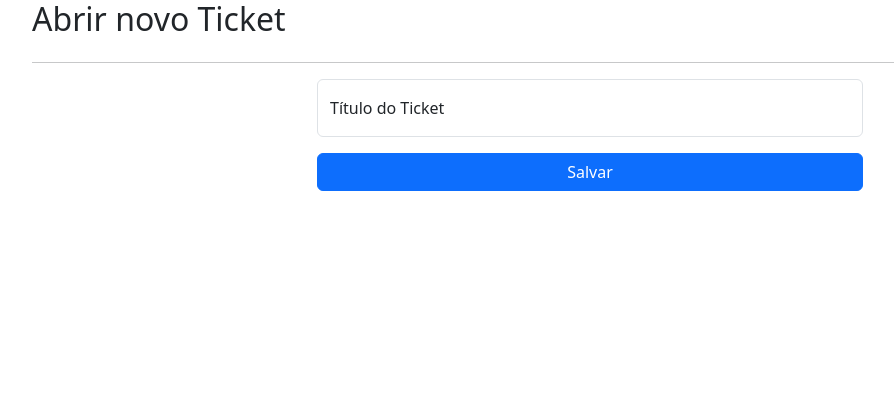
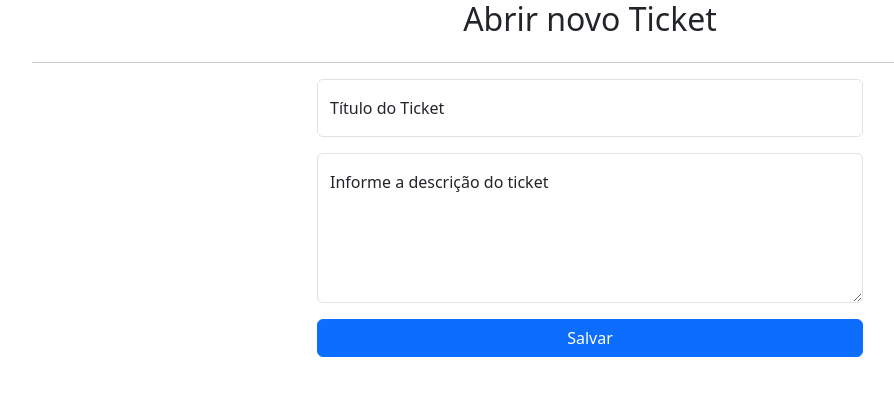
Before and after one commit to abispo/curso-python-proway-20250614, a Django app: page /tickets/new/ in a window 1280 px wide. Shown: the top 396 px of the page, without its empty margins (50-944 px from the left). Run offline with Django 5.2, Linux system fonts and the light colour scheme.

Commit message:
Criação do formulário para abrir novo ticket

```diff
--- a/modulo03-aplicacoes-web-com-python/20251101-aula09/tickets/templates/tickets/ticket_create_form.html
+++ b/modulo03-aplicacoes-web-com-python/20251101-aula09/tickets/templates/tickets/ticket_create_form.html
@@ -1,7 +1,7 @@
 {% extends "base.html" %}
 
 {% block content %}
-<div class="row justify-content-center">
+<div class="row text-center">
     <div class="col"><h2>Abrir novo Ticket</h2></div>
 </div>
 <hr>
@@ -19,7 +19,18 @@
         </div>
     </div>
 
-    <div class="row d justify-content-center">
+    <div class="row justify-content-center">
+        <div class="col-6">
+            <div class="form-floating mb-3">
+                {{ form.description }}
+                <label
+                    for="{{ form.description.id_for_label }}"
+                    class="form-label">Informe a descrição do ticket</label>
+            </div>
+        </div>
+    </div>
+
+    <div class="row justify-content-center">
         <div class="col-6 d-grid">
             <button type="submit" class="btn btn-primary">Salvar</button>
         </div>
```
